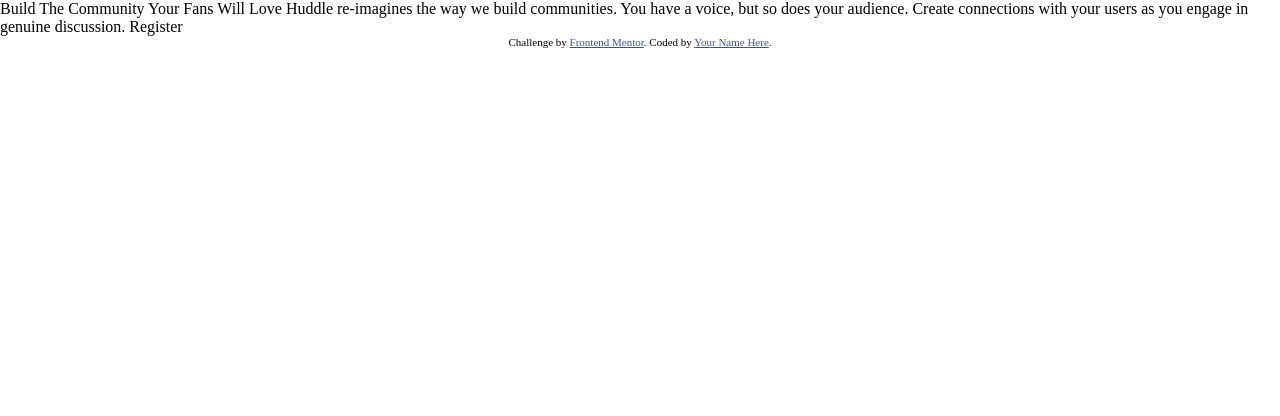
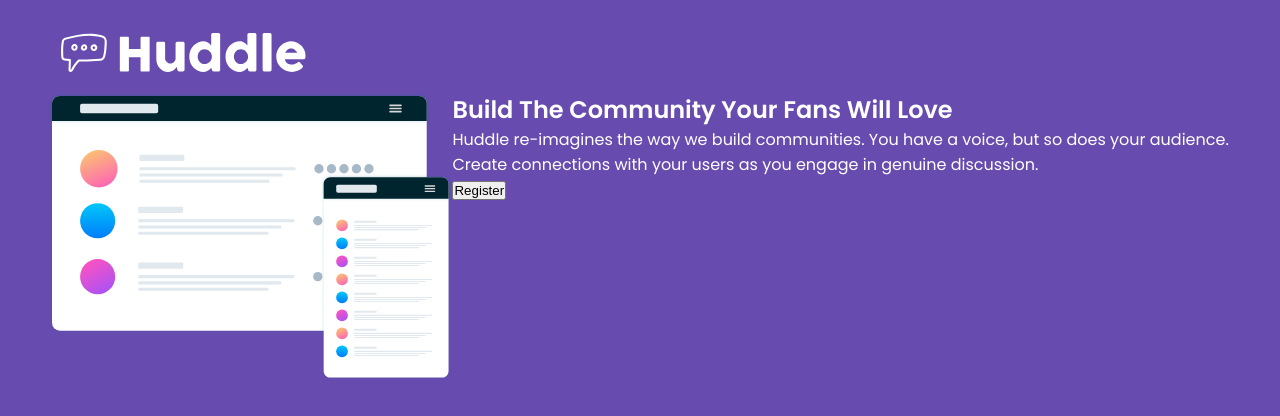
Before and after one commit to ralphsulit/huddle-lading-page, a plain HTML site: page index.html in a window 1280 px wide. Drawn offline with Linux system fonts and the light colour scheme.

Commit message:
added the contents

```diff
--- a/index.html
+++ b/index.html
@@ -7,6 +7,9 @@
   <link rel="icon" type="image/png" sizes="32x32" href="./images/favicon-32x32.png">
   <!-- Main CSS -->
   <link rel="stylesheet" href="main.css">
+  <!-- Google Fonts -->
+  <link rel="preconnect" href="https://fonts.gstatic.com">
+  <link href="https://fonts.googleapis.com/css2?family=Open+Sans&family=Poppins:wght@400;600&display=swap" rel="stylesheet">
   <title>Frontend Mentor | Huddle landing page with single introductory section</title>
   <style>
     .attribution { font-size: 11px; text-align: center; }
@@ -14,19 +17,28 @@
   </style>
 </head>
 <body>
+  <header class="header">
+    <img src="images/logo.svg" alt="huddle logo">
+  </header>
+  <section>
+    <div class="left-container">
+      <img src="images/illustration-mockups.svg" alt="mockups">
+    </div>
+    <div class="right-container">
+      <div class="details">
+        <h1>Build The Community Your Fans Will Love</h1>
+        <p>Huddle re-imagines the way we build communities. You have a voice, but so does your audience.
+          Create connections with your users as you engage in genuine discussion. </p>
+      </div>
+      <a href=""><button>Register</button></a>
+    </div>
+  </section>
 
-  Build The Community Your Fans Will Love
-
-  Huddle re-imagines the way we build communities. You have a voice, but so does your audience.
-  Create connections with your users as you engage in genuine discussion.
-
-  Register
-
-  <footer>
+  <!-- <footer>
     <p class="attribution">
       Challenge by <a href="https://www.frontendmentor.io?ref=challenge" target="_blank">Frontend Mentor</a>.
       Coded by <a href="#">Your Name Here</a>.
     </p>
-  </footer>
+  </footer> -->
 </body>
 </html>
--- a/main.css
+++ b/main.css
@@ -3,3 +3,37 @@
   padding: 0;
   box-sizing: border-box;
 }
+
+/**************
+COlORS
+**************/
+.violet {
+  color: hsl(257, 40%, 49%);
+}
+
+.magenta {
+  color: hsl(300, 69%, 71%);
+}
+
+
+body {
+  color: #fff;
+  height: 100vh;
+  font-size: 16px;
+  font-family: 'Poppins', sans-serif;
+  background-color:hsl(257, 40%, 49%);
+  margin: 20px 48px;
+}
+
+section {
+  display: flex;
+
+}
+
+.left-container img {
+  width: 100%;
+}
+
+.details {
+
+}
```
